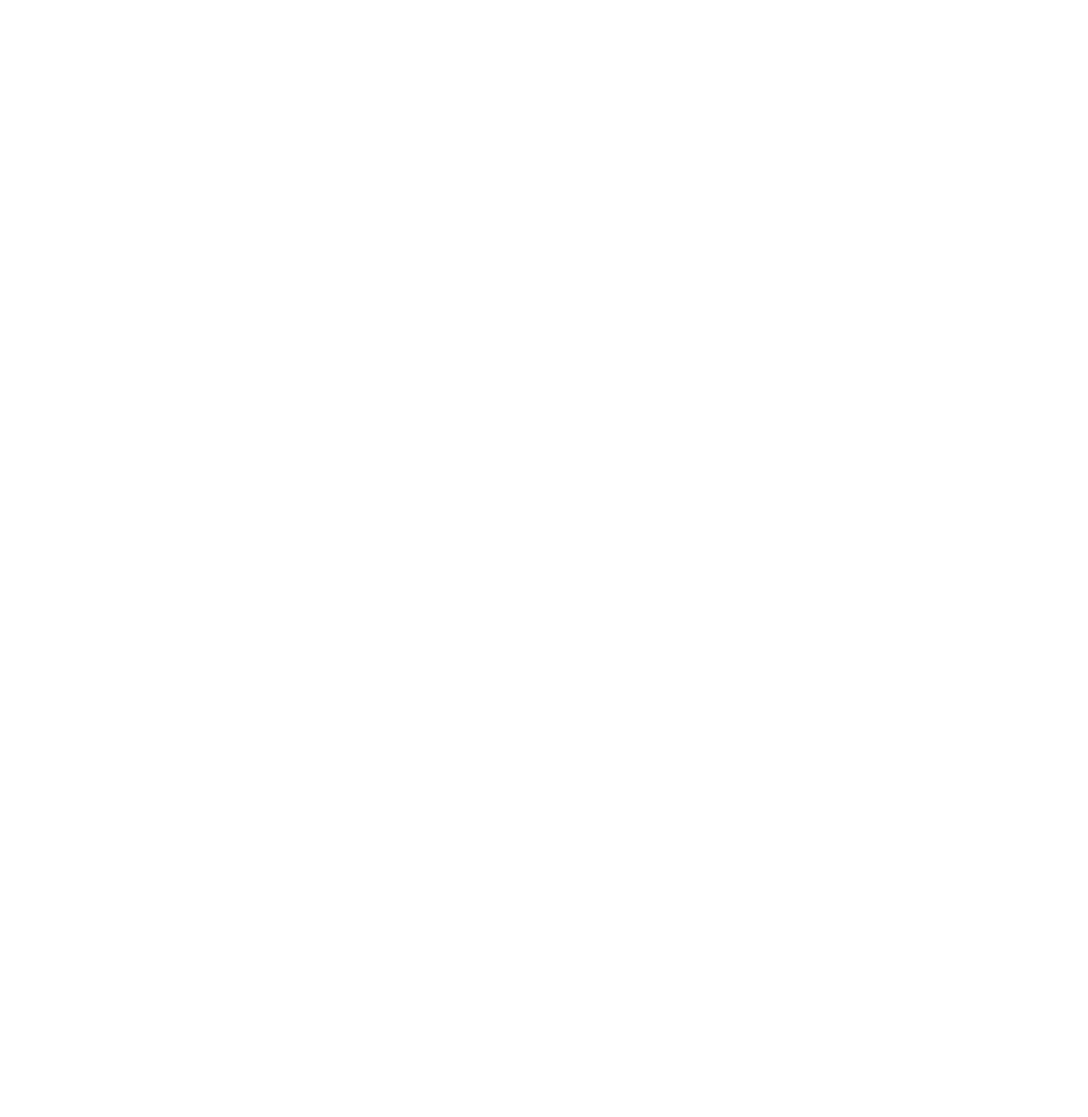
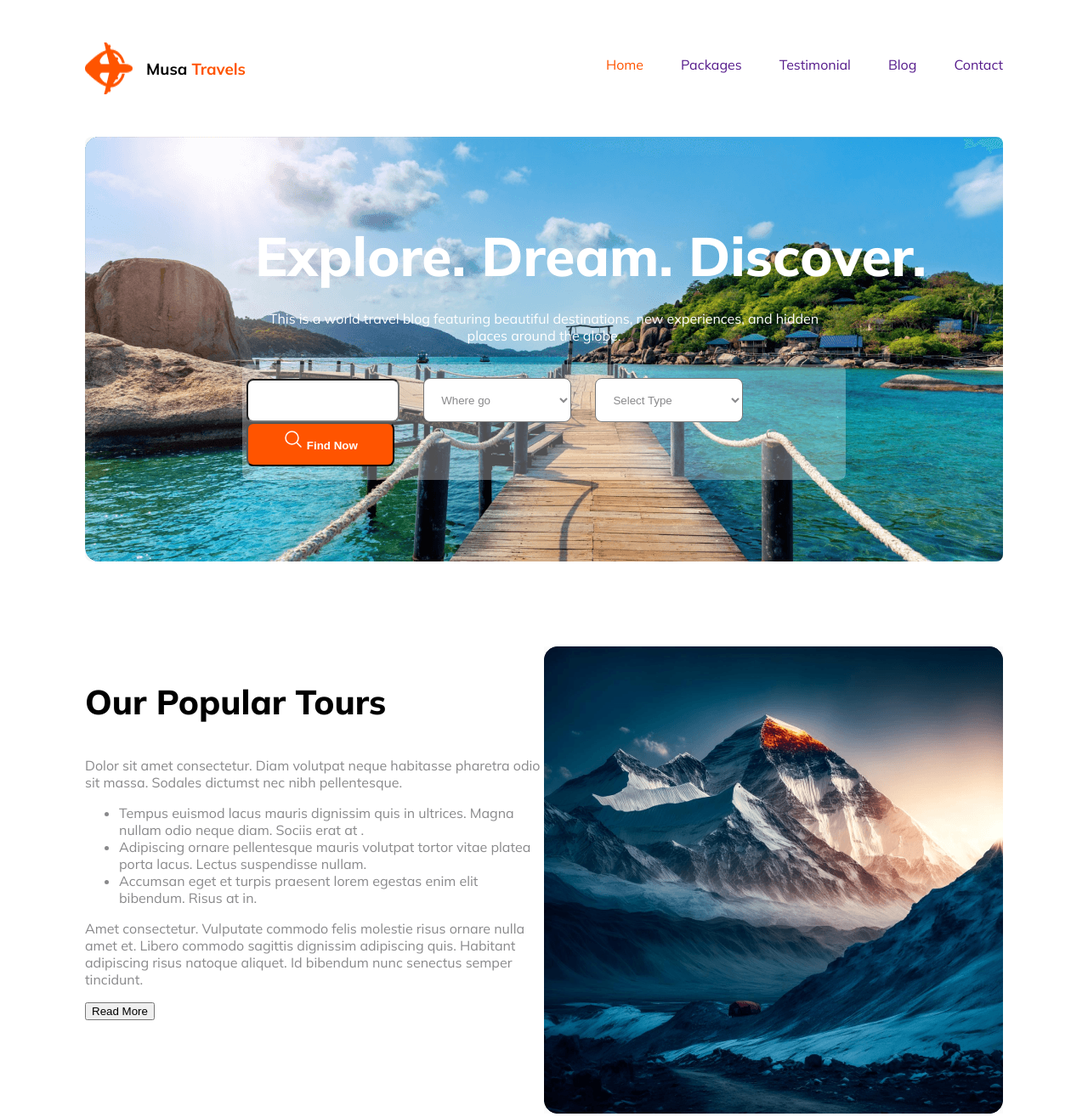
Before and after one commit to masumbi11/Musa-Travel, a plain HTML site: page index.html in a window 1280 px wide. Shown: the whole page at 85% size. Before the commit the page ends 800 px from the top, so only its background shows below. Drawn offline with Linux system fonts and the light colour scheme.

Commit message:
POPULAR section added

```diff
--- a/index.html
+++ b/index.html
@@ -3,10 +3,83 @@
 <head>
     <meta charset="UTF-8">
     <meta name="viewport" content="width=device-width, initial-scale=1.0">
-    <title>Document</title>
+    <title>Musa Travels</title>
+    <link rel="preconnect" href="https://fonts.googleapis.com">
+<link rel="preconnect" href="https://fonts.gstatic.com" crossorigin>
+<link href="https://fonts.googleapis.com/css2?family=Mulish:ital,wght@0,200..1000;1,200..1000&display=swap" rel="stylesheet">
     <link rel="stylesheet" href="./styles/style.css">
 </head>
 <body>
+    <header>
+        <!-- header nav bar  -->
+        <div class="nav">
+            <div class="name">
+                <img src="./Images/Group 40071 (2).png" alt="">
+                <h3>Musa <span>Travels</span></h3>
+            </div>
+            <div class="nav-bar">
+                <ul>
+                    <li><a href=""><span>Home</span></a></li>
+                    <li><a href="">Packages</a></li>
+                    <li><a href="">Testimonial</a></li>
+                    <li><a href="">Blog</a></li>
+                    <li><a href="">Contact</a></li>
+                </ul>
+            </div>
+        </div>
+        <!-- header banner -->
+         <div class="banner">
+            <div class="banner-content">
+                <h3>Explore. Dream. Discover.</h3>
+                <p>This is a world travel blog featuring beautiful destinations, new experiences, and hidden places around the globe.</p>
+             </div>
+             <div class="banner-input">
+                <input placeholder="" type="text">
+                <select name="" id="">
+                    <option value="">Where go</option>
+                </select>
+                <select name="" id="">
+                    <option value="">Select Type</option>
+                </select>
+                <button> <img src="./Images/Frame (1).svg" alt=""> Find Now</button>
+             </div>
+         </div>
+    </header>
+    <main>
+        <!-- Popular section  -->
+        <section>
+            <div class="Popular">
+                <div>
+                    <div class="Popular-content">
+                        <h3>Our Popular Tours</h3>
+                        <div class="Popular-content-p">
+                            <p>
+                                Dolor sit amet consectetur. Diam volutpat neque habitasse pharetra odio sit massa. Sodales dictumst nec nibh pellentesque.
+                            </p>
+                            <ul>
+                                <li>
+                                    Tempus euismod lacus mauris dignissim quis in ultrices. Magna nullam odio neque diam. Sociis erat at .
+                                </li>
+                                <li>
+                                    Adipiscing ornare pellentesque mauris volutpat tortor vitae platea porta lacus. Lectus suspendisse nullam.
+                                </li>
+                                <li>
+                                    Accumsan eget et turpis praesent lorem egestas enim elit bibendum. Risus at in.
+                                </li>
+                            </ul>
+                            <p>Amet consectetur. Vulputate commodo felis molestie risus
+                                ornare nulla amet et. Libero commodo sagittis dignissim adipiscing quis. Habitant adipiscing risus natoque aliquet. Id bibendum nunc senectus semper tincidunt.
+                            </p>
+                        </div>
+                    </div>
+                    <button>Read More</button>
+                </div>
+                <div>
+                    <img src="./Images/Rectangle 4.png" alt="">
+                </div>
+            </div>
+        </section>
+    </main>
 
 </body>
 </html>
--- a/styles/style.css
+++ b/styles/style.css
@@ -0,0 +1,152 @@
+:root{
+    --white:#FFF;
+    --white-gray: rgba(19, 19, 24, 0.50);
+    --tomato:#FF5400;
+    --black:#131318:
+}
+body{
+    font-family: "Mulish", sans-serif;
+    font-optical-sizing: auto;
+    margin: 50px 100px 0 100px;
+}
+/* nav bar styles */
+.nav{
+    display: flex;
+    justify-content: space-between;
+    margin-bottom: 50px;
+}
+.nav span{
+    color: var(--tomato);
+}
+.name{
+    display: flex;
+    gap: 16px;
+}
+.nav-bar a{
+    text-decoration: none;
+}
+.nav-bar ul{
+    list-style: none;
+    display: flex;
+    gap: 44px
+}
+/* banner styles */
+.banner{
+    background-image: url('../Images/Group\ 13\ \(1\)\ \(1\).png');
+    border-radius: 8px;
+    background-repeat: no-repeat;
+    width: 100%;
+    height: 500px;
+}
+.banner-content h3{
+    color: var(--white);
+    font-family: Mulish;
+    font-size: 64px;
+    font-weight: 800;
+    margin: 0;
+    padding-left: 200px;
+    padding-top: 100px;
+}
+.banner-content p{
+    width: 676px;
+    text-align: center;
+    color: var(--white);
+    margin: 24px auto;
+}
+.banner-input{
+    border-radius: 8px;
+    background-color: rgba(255, 255, 255, 0.30);
+    padding: 16px 5px;
+    margin: 0 185px;
+}
+.banner-input input{
+    width: 160px;
+    padding: 16px;
+
+}
+.banner-input button, .banner-input select{
+    height: 52px;
+    width: 174px;
+    padding: 16px;
+}
+.banner-input input ,.banner-input select{
+    padding: 16px 0 16px 16px;
+    color: var(--white-gray);
+    border-radius: 8px;
+    background-color: var(--white);
+    margin-right: 24px;
+}
+.banner-input button{
+    padding-top: 6px;
+    font-weight: 700;
+    color: var(--white);
+    text-align: center;
+    border-radius: 8px;
+    background-color: var(--tomato);
+}
+/* main section Popular styles */
+section{
+    margin-top: 100px;
+}
+.Popular{
+    display: flex;
+    justify-content:space-between;
+}
+.Popular-content h3{
+    color: var(--black);
+    font-size: 40px;
+    font-weight: 800;
+}
+.Popular-content{
+}
+.Popular-content-p{
+    color: var(--white-gray);
+}
+
+
+/* media mobail sereen */
+@media screen and (max-width:600px){
+    body{
+        margin: 10px;
+    }
+    .nav-bar{
+        justify-content:end;
+    }
+    header{
+        padding:10px ;
+    }
+    .nav,
+    .nav-bar,
+    .nav-bar ul{
+        display: block;
+    }
+    .banner{
+    }
+    .banner-content h3{
+        margin: 0px 65px 0 65px;
+        padding:32px 0 0 80px;
+        font-size: 22px;
+    }
+    .banner-content p{
+        width: 304px;
+        margin:5px 0 32px 110px;
+    }
+    .banner-input{
+        width: 80%;
+        margin: 5px;
+        align-items: center;
+        margin-left: 20px;
+        padding: 20px;
+
+    }
+    .banner-input input{
+        width: 427px;
+    }
+    .banner-input select,.banner-input button{
+        width: 100%;
+    }
+    .banner-input button{
+         margin: 0;
+    }
+
+}
```
Also changed, not shown: Images/Frame (1).svg (added), Images/Frame.svg (added).
